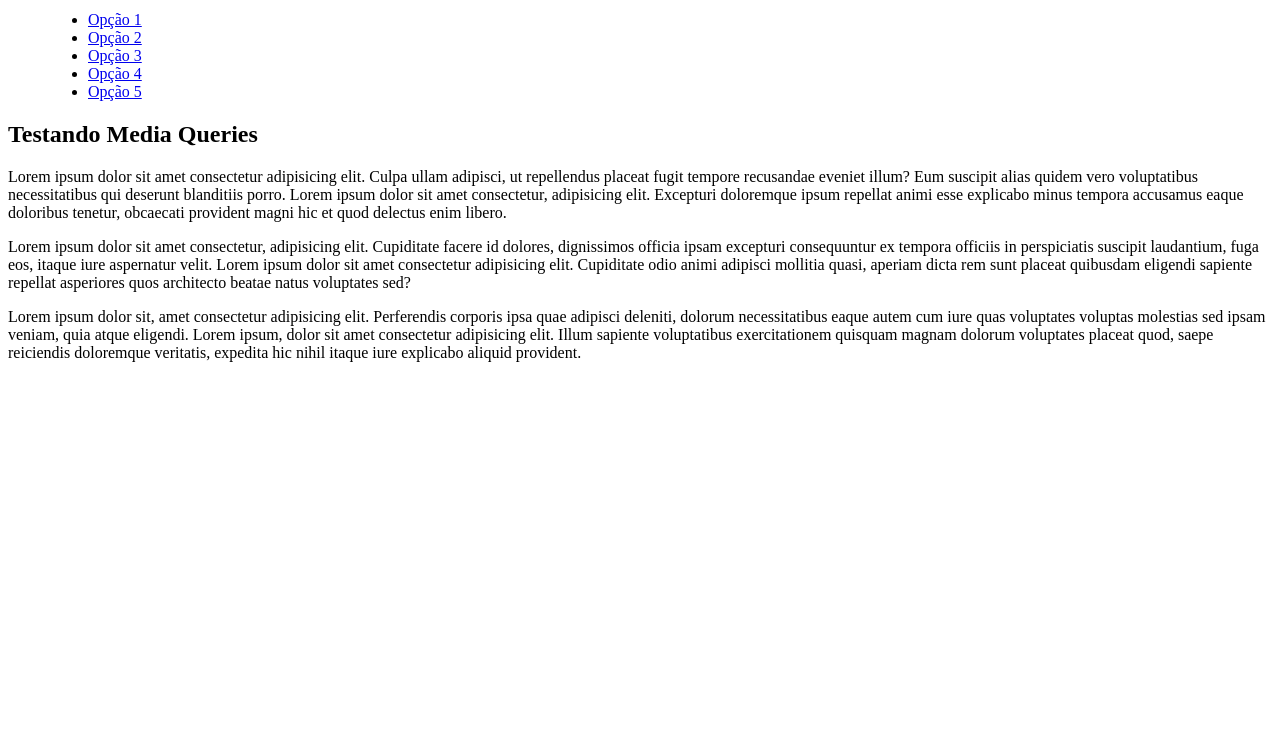
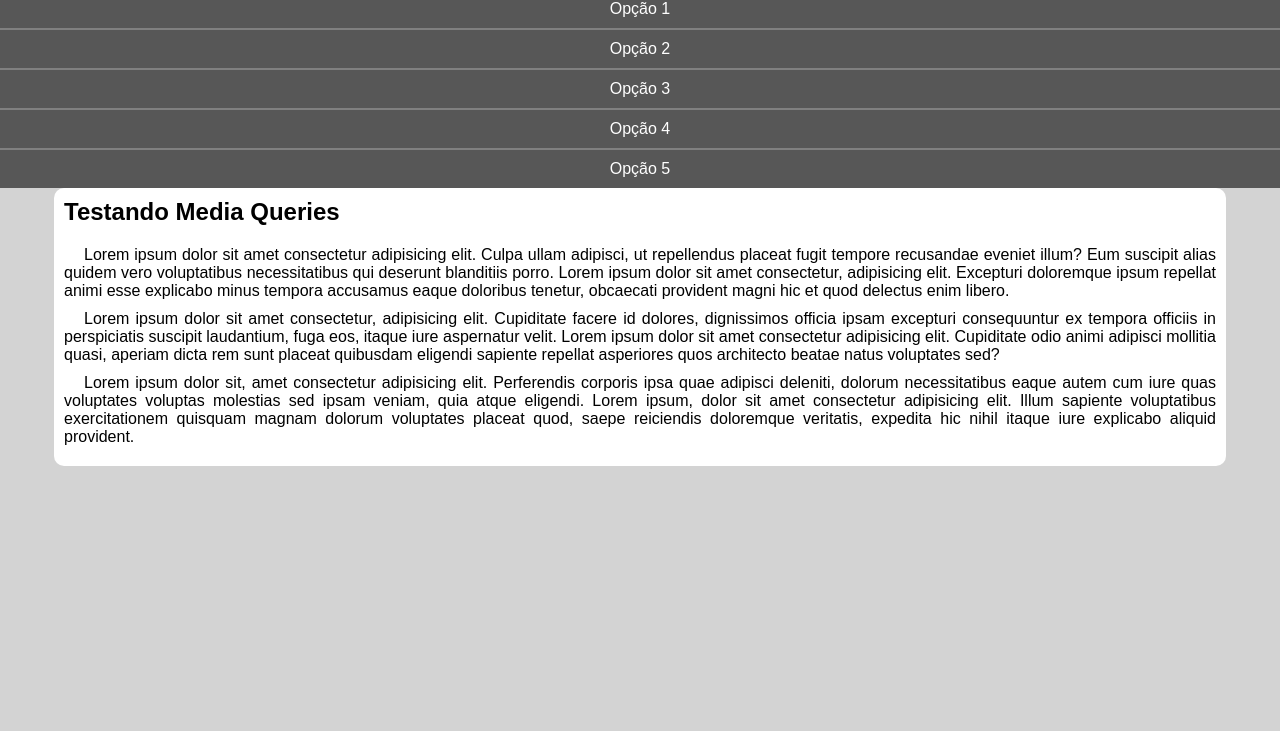
Before and after one commit to atsireopac/html-css, a plain HTML site: page modulo4/ex026/mq005/index.html in a window 1280 px wide. Shown: the part 69-800 px from the top of the page. Drawn offline with Linux system fonts and the light colour scheme.

Commit message:
atualização do exercicio

```diff
--- /dev/null
+++ b/modulo4/ex026/mq005/estilos/style.css
@@ -0,0 +1,62 @@
+@charset "UTF-8";
+
+* {
+  font-family: Arial, Helvetica, sans-serif;
+
+  margin: 0px;
+  padding: 0px;
+}
+
+body, html {
+  background-color: lightgray;
+}
+
+header {
+  background-color: gray;
+}
+
+header > h1 {
+  padding: 10px;
+  text-align: center;
+}
+
+menu {
+  display: block;
+}
+
+menu > ul {
+  list-style-type: none;
+}
+
+menu > ul > li > a {
+  display: block;
+  padding: 10px;
+  text-decoration: none;
+  text-align: center;
+  background-color: rgb(87,87,87);
+  color: white;
+  border-top: 2px solid gray;
+}
+
+menu > ul > li > a:hover {
+  background-color: gray;
+}
+
+main {
+  width: 90vw;
+  background-color: white;
+  margin-top: 10px;
+  margin: auto;
+  padding: 10px;
+  border-radius: 10px;
+}
+
+article > h2 {
+  padding-bottom: 20px;
+}
+
+article > p {
+  text-align: justify;
+  margin-bottom: 10px;
+  text-indent: 20px;
+}
--- a/modulo4/ex026/mq005/index.html
+++ b/modulo4/ex026/mq005/index.html
@@ -4,6 +4,7 @@
   <meta charset="UTF-8">
   <meta name="viewport" content="width=device-width, initial-scale=1.0">
   <title>Media Query</title>
+  <link rel="stylesheet" href="estilos/style.css">
 </head>
 <body>
   <header>
@@ -22,7 +23,9 @@
     <article>
       <h2>Testando Media Queries</h2>
       <p>Lorem ipsum dolor sit amet consectetur adipisicing elit. Culpa ullam adipisci, ut repellendus placeat fugit tempore recusandae eveniet illum? Eum suscipit alias quidem vero voluptatibus necessitatibus qui deserunt blanditiis porro. Lorem ipsum dolor sit amet consectetur, adipisicing elit. Excepturi doloremque ipsum repellat animi esse explicabo minus tempora accusamus eaque doloribus tenetur, obcaecati provident magni hic et quod delectus enim libero.</p>
+
       <p>Lorem ipsum dolor sit amet consectetur, adipisicing elit. Cupiditate facere id dolores, dignissimos officia ipsam excepturi consequuntur ex tempora officiis in perspiciatis suscipit laudantium, fuga eos, itaque iure aspernatur velit. Lorem ipsum dolor sit amet consectetur adipisicing elit. Cupiditate odio animi adipisci mollitia quasi, aperiam dicta rem sunt placeat quibusdam eligendi sapiente repellat asperiores quos architecto beatae natus voluptates sed?</p>
+
       <p>Lorem ipsum dolor sit, amet consectetur adipisicing elit. Perferendis corporis ipsa quae adipisci deleniti, dolorum necessitatibus eaque autem cum iure quas voluptates voluptas molestias sed ipsam veniam, quia atque eligendi. Lorem ipsum, dolor sit amet consectetur adipisicing elit. Illum sapiente voluptatibus exercitationem quisquam magnam dolorum voluptates placeat quod, saepe reiciendis doloremque veritatis, expedita hic nihil itaque iure explicabo aliquid provident.</p>
     </article>
   </main>
```
